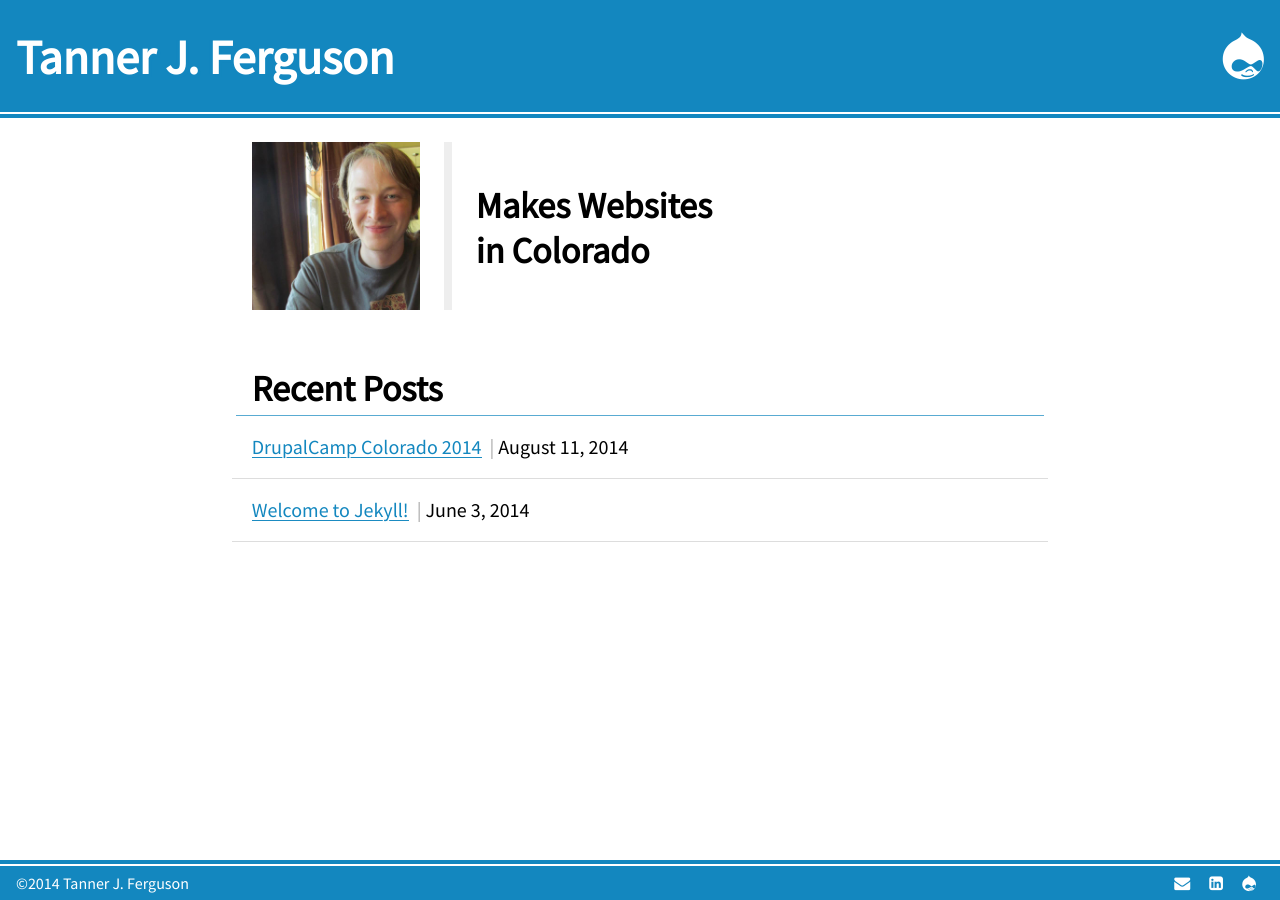
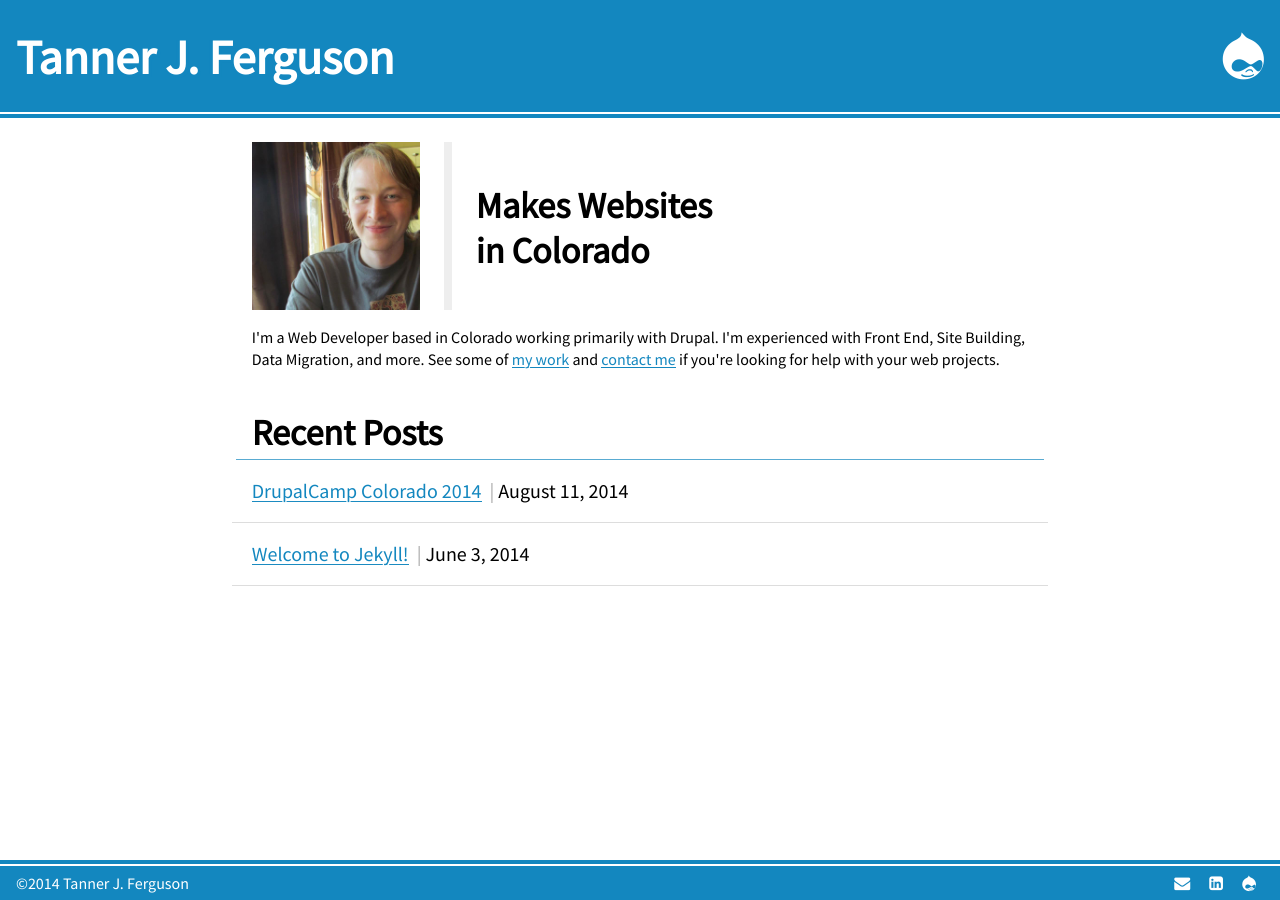
Before and after one commit to tannerjfco/tannerjfco.github.io, a Jekyll site: the page built from index.html, in a window 1280 px wide. Built offline with Jekyll 4.4.1, drawn with Linux system fonts in a browser that asks for light colours; nearby versions of some CDN libraries; Markdown is read by kramdown in place of the engine named in the settings.

```diff
--- a/index.html
+++ b/index.html
@@ -7,6 +7,7 @@
     <img src="images/photo.jpg" alt="photo" />
     <h2>Makes Websites <br /> in Colorado</h2>
   </div>
+  <p class="about">I'm a Web Developer based in Colorado working primarily with Drupal. I'm experienced with Front End, Site Building, Data Migration, and more. See some of <a href="/work">my work</a> and <a href="mailto:tannerjfco@gmail.com">contact me</a> if you're looking for help with your web projects.</p>
 	<h2 class="page-title">Recent Posts</h2>
 	<ul class="posts">
 		{% for post in site.posts %}
--- a/stylesheets/style.css
+++ b/stylesheets/style.css
@@ -1363,12 +1363,25 @@
     margin-top: 1.125em;
   }
 }
-/* line 39, ../sass/components/_home.scss */
+@media (min-width: 43.75em) {
+  /* line 39, ../sass/components/_home.scss */
+  .home .about {
+    margin: auto;
+    width: 60%;
+  }
+}
+@media (min-width: 56.25em) {
+  /* line 39, ../sass/components/_home.scss */
+  .home .about {
+    width: auto;
+  }
+}
+/* line 48, ../sass/components/_home.scss */
 .home h2.page-title {
   margin-bottom: 0;
 }
 
-/* line 44, ../sass/components/_home.scss */
+/* line 53, ../sass/components/_home.scss */
 ul.posts {
   list-style: none;
   margin: 0;
@@ -1382,13 +1395,13 @@
   list-style-type: none;
   margin-left: 0;
 }
-/* line 48, ../sass/components/_home.scss */
+/* line 57, ../sass/components/_home.scss */
 ul.posts span:before {
   content: "|";
   color: #aaa;
   padding: 0 0.25rem;
 }
-/* line 53, ../sass/components/_home.scss */
+/* line 62, ../sass/components/_home.scss */
 ul.posts li {
   border-bottom: 1px solid #ddd;
   padding: 1em;
```
Also changed, not shown: sass/components/_home.scss (+9 -0 lines), work/index.html (added, +16 -0 lines).
